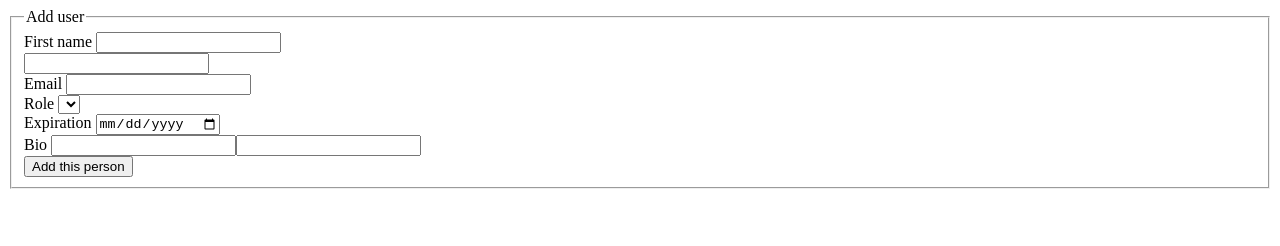
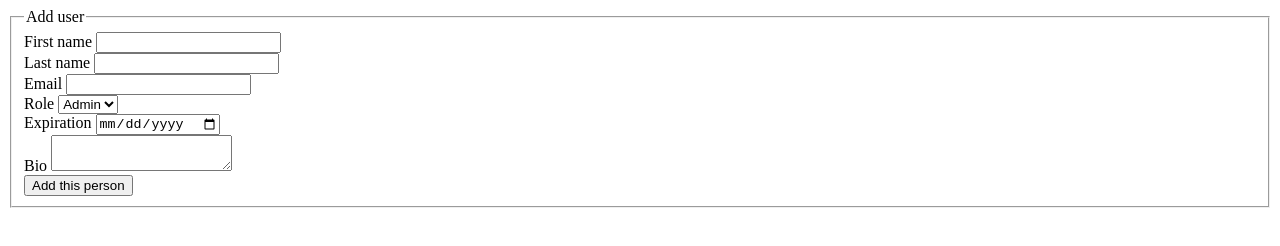
Before and after one commit to AcharaChisom/practice-for-prepwork-html-forms-debugging-main, a website: page index.html in a window 1280 px wide. Drawn offline with Linux system fonts and the light colour scheme.

Commit message:
all configurations working perfectly

```diff
--- a/index.html
+++ b/index.html
@@ -14,7 +14,7 @@
         </div>
 
         <div>
-        <label for="lastName">
+        <label for="lastName">Last name</label>
         <input type="text" id="lastName" name="last_name">
         </div>
 
@@ -26,9 +26,9 @@
         <div>
         <label for="role">Role</label>
         <select id="role" name="user_role_name">
-            <option value="admin"><option>
-            <option value="user"></option>
-            <option value="guest">
+            <option value="admin">Admin<option>
+            <option value="user">User</option>
+            <option value="guest">Guest</option>
         </select>
         </div>
 
@@ -39,7 +39,7 @@
 
         <div id="bio-div">
         <label for="bio">Bio</label>
-        <input id="bio" name="bio"><input>
+        <textarea name="bio" id="bio"></textarea>
         </div>
 
         <div>
--- a/package.json
+++ b/package.json
@@ -8,7 +8,7 @@
     },
     "dependencies": {},
     "devDependencies": {
-      "cypress": "^8.3.0"
+        "cypress": "^8.3.0"
     },
     "author": "curriculum@appacademy.io",
     "license": "ISC"
```
Also changed, not shown: cypress/plugins/index.js (added, +22 -0 lines), cypress/support/commands.js (added, +25 -0 lines), cypress/support/index.js (added, +20 -0 lines), 1 other file.
